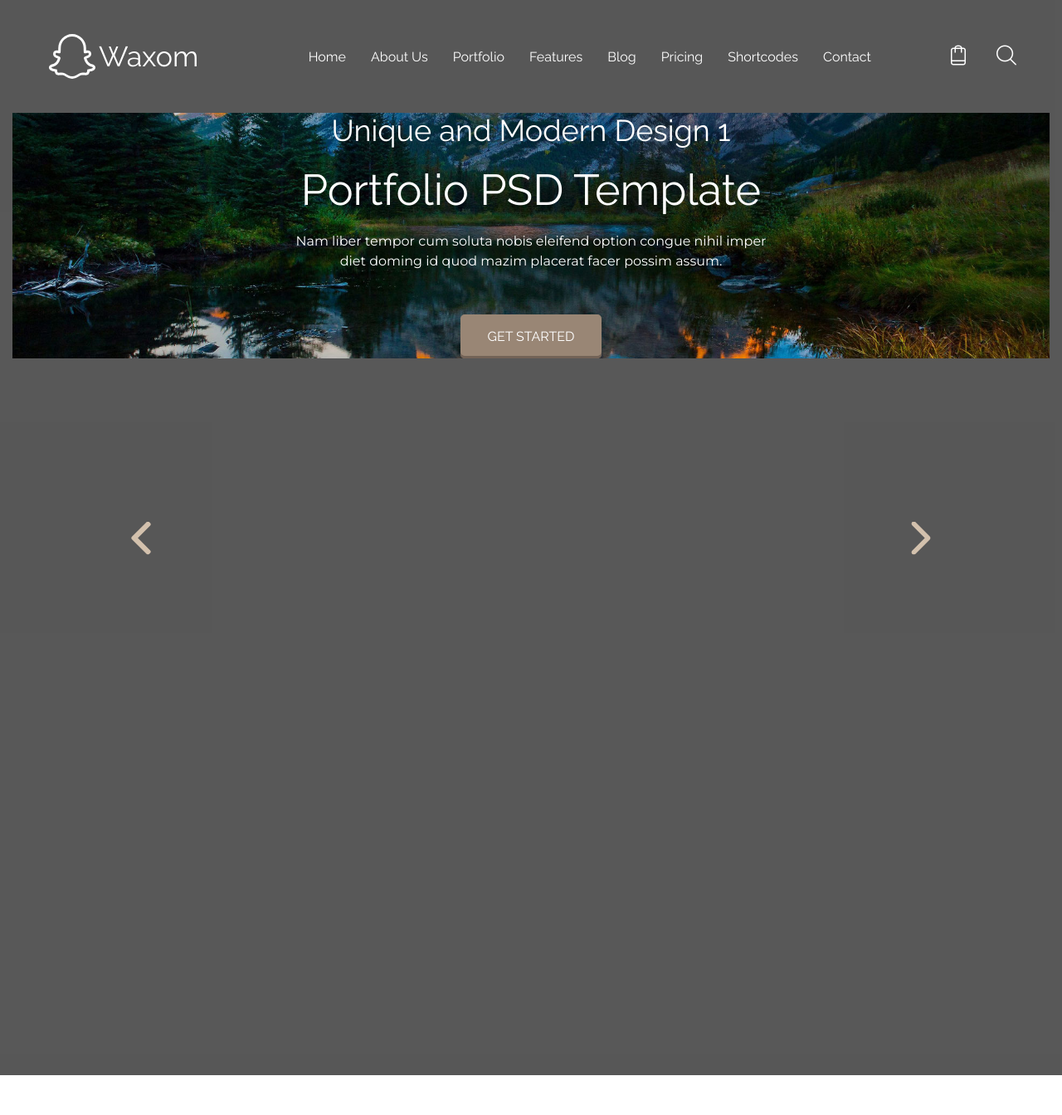
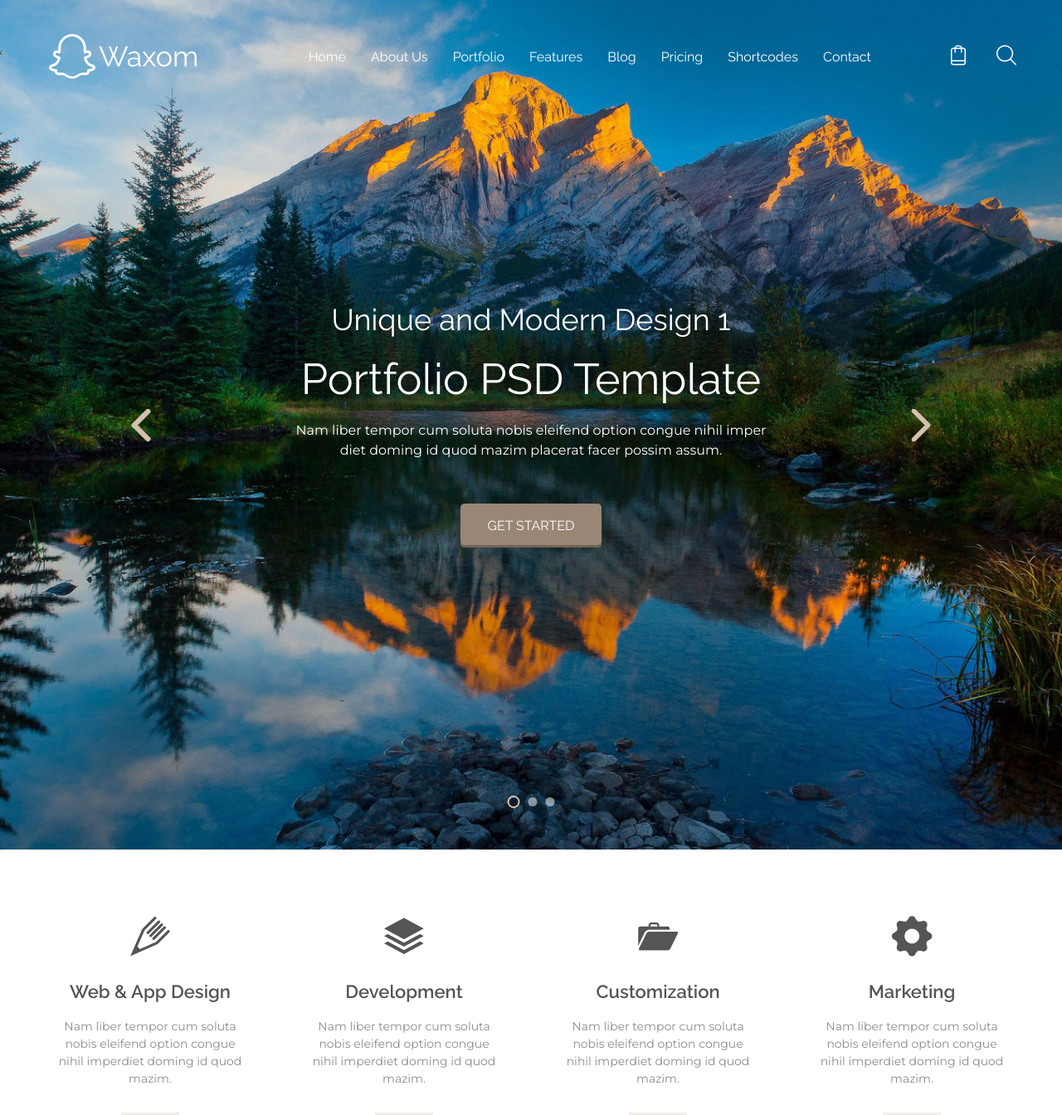
Before and after one commit to Zaaair/Waxom-Hemepage.psd, a plain HTML site: page index.html in a window 1280 px wide. Shown: the top 1344 px of the page at 83% size. Drawn offline with nearby package versions, Linux system fonts and the light colour scheme; files whose address does not match are found by name.

Commit message:
add finish slaider

```diff
--- a/scss/layout/_banner.scss
+++ b/scss/layout/_banner.scss
@@ -8,7 +8,7 @@
     z-index: 0; /* слой оси z */
     display: flex;
     align-items: center; /* ровняем содержимое по центру */
-    padding: 136px 0; /* отступ при сужении экрана */
+    // padding: 136px 0; /* отступ при сужении экрана */
     &::before {
         /* добовляем темную шторку */
         content: "";
@@ -26,13 +26,17 @@
 .banner-slider {
     // max-width: 620px;
     width: 100%;
-    min-height: 1024px;
+    height: 1024px;
     // margin: 0 auto;
-    padding: 0 15px 0 15px;
+    // padding: 0 15px 0 15px;
     text-align: center;
     // overflow: hidden;
     &:focus {
         outline: none;
+    }
+    &.slick-slider .slick-list,
+    &.slick-slider .slick-track {
+        height: 100%;
     }
     .slick-arrow {
         font-size: 0;
@@ -63,7 +67,7 @@
         left: 50%;
         transform: translateX(-50%);
         z-index: 99;
-        bottom: -327px;
+        bottom: 50px;
         font-size: 0;
         button {
             width: 11px;
@@ -111,4 +115,9 @@
 .banner-slider-content {
     background-image: url(../img/wallpapers-mountains-0.jpg); /*картинка*/
     @extend %bg-cover;
+    display: flex !important;
+    flex-direction: column;
+    justify-content: center;
+    align-items: center;
+    padding: 136px 0; /* отступ при сужении экрана */
 }
```
Also changed, not shown: css/styles-dist.css, css/styles.css.
